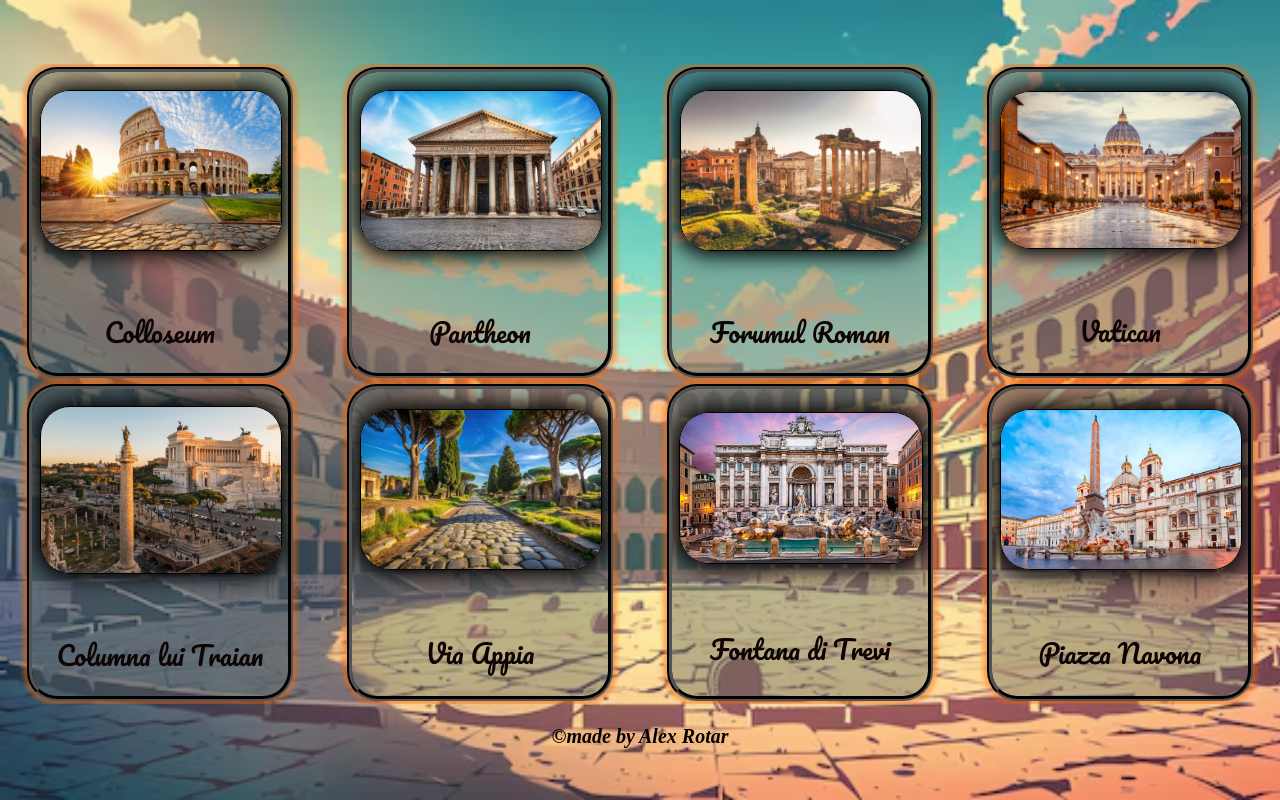
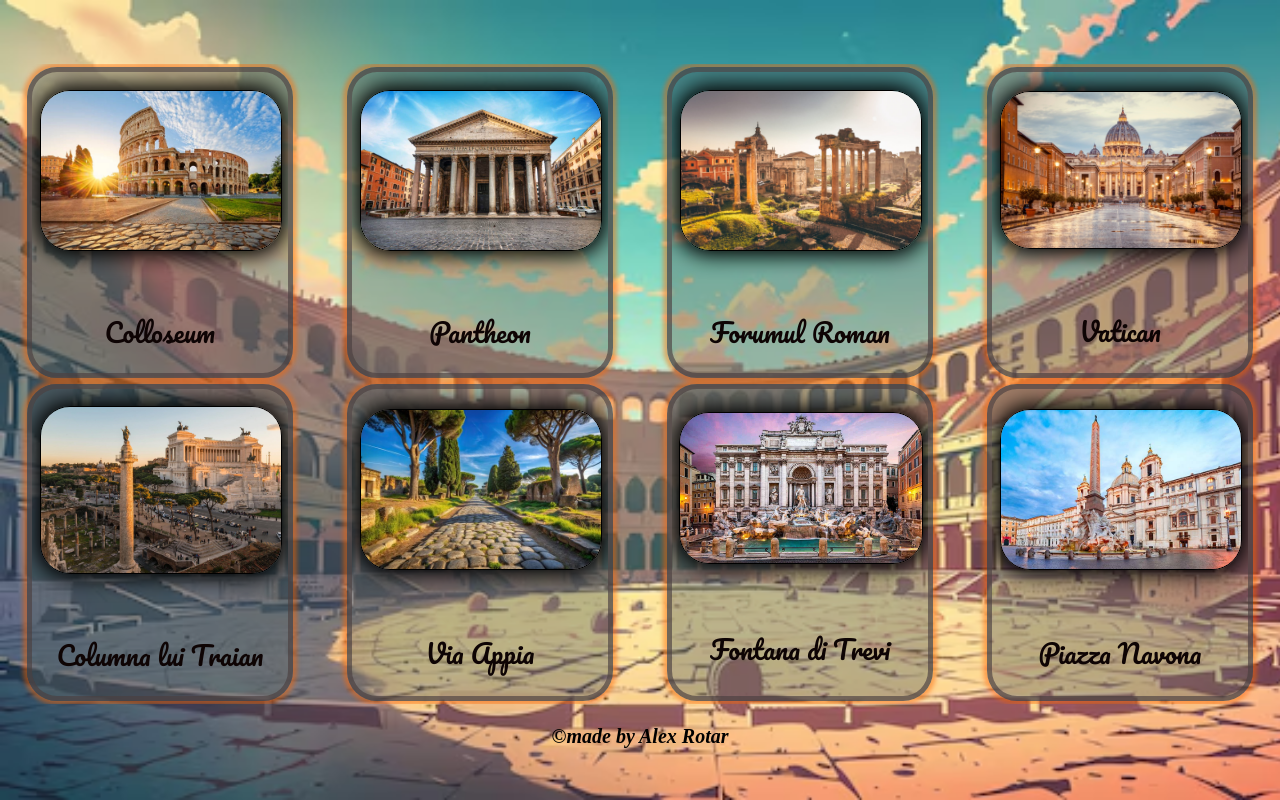
Before and after one commit to alecs007/Proiect-Roma, a plain HTML site: page docs/index.html in a window 1280 px wide. Drawn offline with Linux system fonts and the light colour scheme.

Commit message:
Modified button border

```diff
--- a/docs/css/styles.scss
+++ b/docs/css/styles.scss
@@ -44,8 +44,8 @@ a {
     min-height: 150px;
     min-width: 200px;
     background-color: rgba(89, 99, 98, 0.404);
-    border: 5px black;
-    border-style: groove;
+    border: 5px rgba(75, 63, 63, 0.651);
+    border-style: solid;
     box-shadow: 0 0 4px 4px rgba(252, 101, 1, 0.473);
     cursor: pointer;
     margin-right: auto;
```
Also changed, not shown: docs/css/styles.css.
